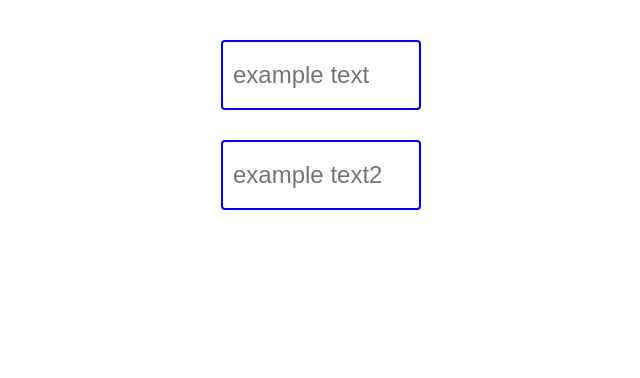
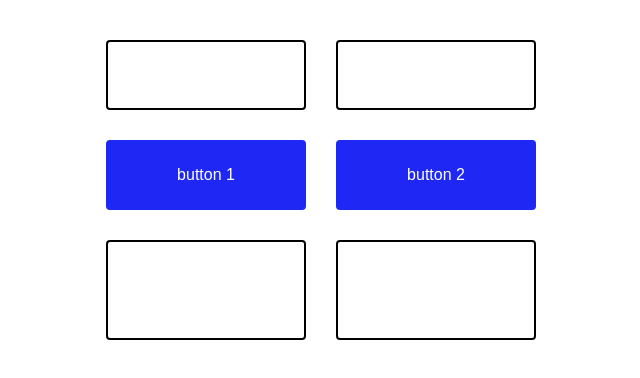
Before and after one commit to SchneiderIrene/TypeScript_fr_pro, a React (Create React App) app: page / in a window 1280 px wide. Shown: the top 378 px of the page, without its empty margins (319-959 px from the left). Built offline with nearby package versions, Linux system fonts and the light colour scheme.

Commit message:
Homework09

```diff
--- a/src/App.tsx
+++ b/src/App.tsx
@@ -1,11 +1,11 @@
 import GlobalStyles from 'globalStyles/GlobalStyles';
-import Lesson09 from 'lessons/lesson09/Lesson09';
+import Homework09 from 'homeworks/Homework09/Homework09';
 
 function App() {
   return (
    <>
       <GlobalStyles/>
-      <Lesson09/>
+      <Homework09/>
    </>
   );
 }
--- a/src/components/Input/types.ts
+++ b/src/components/Input/types.ts
@@ -1,7 +1,7 @@
 export interface InputProps {
   name: string;
   type?: string;
-  placeholder: string;
-  label: string;
+  placeholder?: string;
+  label?: string;
   onInputChange?: () => void
 }
--- /dev/null
+++ b/src/homeworks/Homework09/Homework09.tsx
@@ -0,0 +1,49 @@
+import { ChangeEvent, useState, useEffect } from 'react';
+
+import Button from 'components/Button/Button';
+import { Homework09Container, InputContainer, InputResult, InputHomework09 } from './styles';
+
+function Homework09() {
+
+    const [inputValue1, setInputValue1] = useState<string>('');
+    const [resultValue1, setResultValue1] = useState<string>('');
+
+    const [inputValue2, setInputValue2] = useState<string>('');
+    const [resultValue2, setResultValue2] = useState<string>('');
+
+    const onChangeInput1 = (event: ChangeEvent<HTMLInputElement>) => {
+        setInputValue1(event.target.value);
+      };
+
+      const onChangeInput2 = (event: ChangeEvent<HTMLInputElement>) => {
+        setInputValue2(event.target.value);
+      };
+
+
+      const onButtonClick1 = () =>{
+        setResultValue1(inputValue1);
+      }
+
+      const onButtonClick2 = () =>{
+        setResultValue2(inputValue2);
+      }
+
+
+
+  return (
+    <Homework09Container>
+      <InputContainer>
+        <InputHomework09 name="input 1" onChange={onChangeInput1}/>
+        <Button name="button 1" onButtonClick={onButtonClick1}/>
+        <InputResult>{resultValue1}</InputResult>
+      </InputContainer>
+      <InputContainer>
+        <InputHomework09 name="input 2" onChange={onChangeInput2}/>
+        <Button name="button 2" onButtonClick={onButtonClick2}/>
+        <InputResult>{resultValue2}</InputResult>
+      </InputContainer>
+    </Homework09Container>
+  );
+}
+
+export default Homework09;
--- /dev/null
+++ b/src/homeworks/Homework09/styles.ts
@@ -0,0 +1,33 @@
+import styled from "@emotion/styled";
+
+
+export const Homework09Container = styled.div`
+display: flex;
+justify-content: center;
+gap: 30px;
+padding: 40px;
+`
+
+export const InputContainer = styled.div`
+display: flex;
+flex-direction: column;
+align-items: center;
+gap: 30px;
+`
+export const InputResult = styled.div`
+width: 100%;
+min-height: 100px;
+border: 2px solid black;
+border-radius: 4px;
+padding: 15px;
+font-size: 26px;
+`
+
+export const InputHomework09 = styled.input`
+ width: 200px;
+ height: 70px;
+ border: 2px solid black;
+ padding: 10px;
+ font-size: 24px;
+ border-radius: 4px;
+`
```
